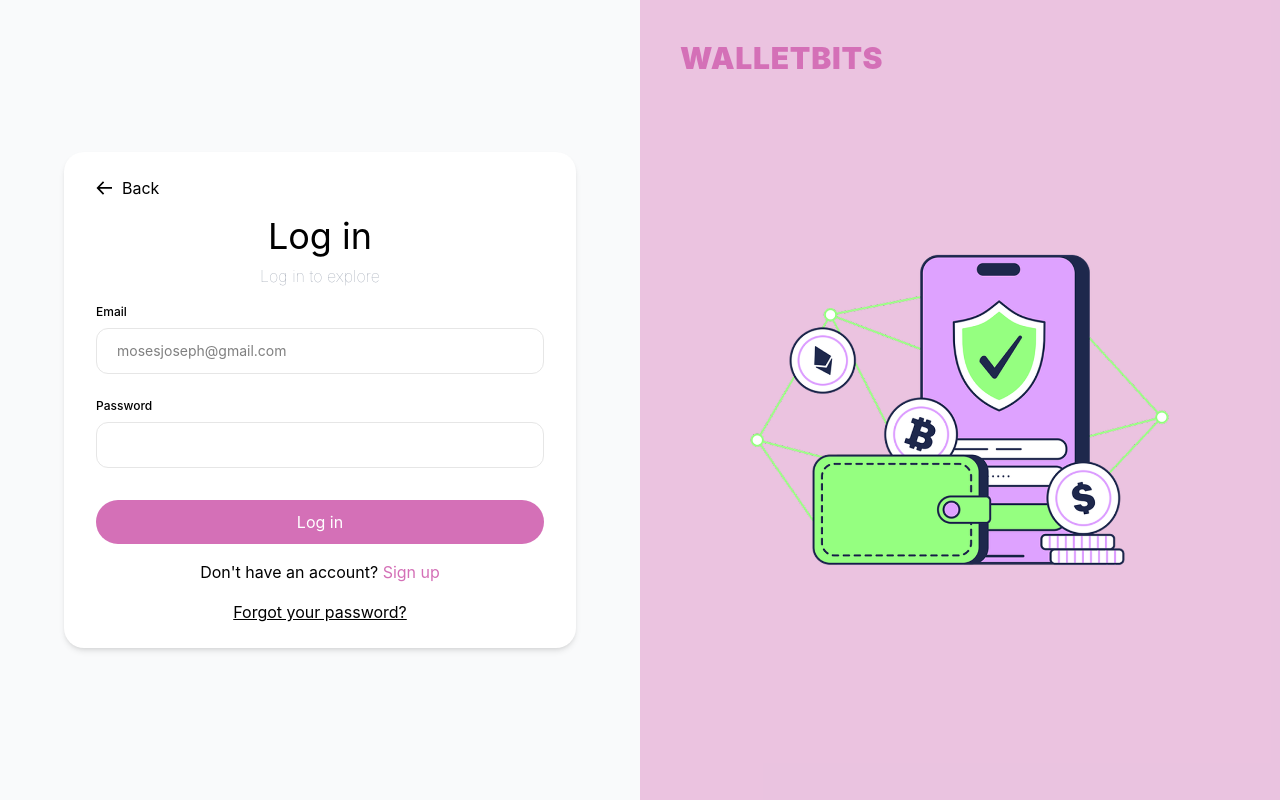
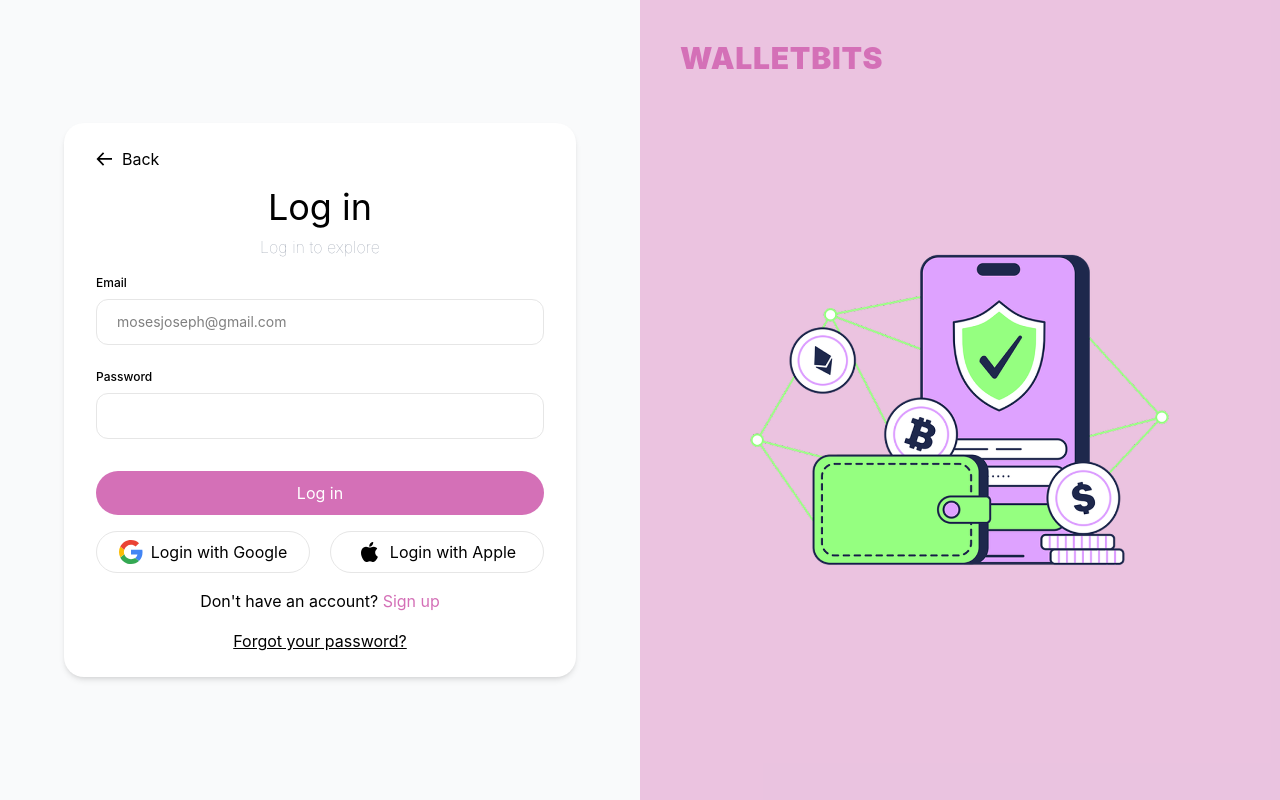
Before and after one commit to onisodumeya/walletbits-app, a React (Vite) app: page /sign-in in a window 1280 px wide. Built offline with nearby package versions, Linux system fonts and the light colour scheme.

Commit message:
Sign in page update

```diff
--- a/src/components/AuthForm.jsx
+++ b/src/components/AuthForm.jsx
@@ -3,7 +3,7 @@ import { Link } from "react-router-dom"
 import { useRef, useEffect } from 'react'
 import { gsap } from 'gsap/all'
 
-export const AuthForm = ({ method, heading, subHeading, inputs, buttonText, buttonLink, hasAccount = false, noAccount = false, forgotPassword = false, extra, text, click}) => {
+export const AuthForm = ({ method, heading, subHeading, inputs, buttonText, buttonLink, hasAccount = false, noAccount = false, forgotPassword = false, extra, text, extraButtons, click}) => {
 
     const formRef = useRef(null);
 
@@ -44,6 +44,10 @@ export const AuthForm = ({ method, heading, subHeading, inputs, buttonText, butt
                 </button>
             </Link>
 
+            <div className='flex flex-col md:flex-row justify-between items-center w-full gap-5'>
+                {extraButtons}
+            </div>
+
             {hasAccount && <p>Already have an account?{" "}<Link to='/sign-in' className="text-[#D470B7]">Login</Link></p>}
             {noAccount && <p>Don't have an account?{" "}<Link to='/register' className="text-[#D470B7]">Sign up</Link></p>}
             {forgotPassword && <Link to='/forgot-password'><u>Forgot your password?</u></Link>}
--- a/src/pages/SignIn.jsx
+++ b/src/pages/SignIn.jsx
@@ -1,5 +1,7 @@
 import ImageBg from '../components/AuthImageBg.jsx'
 import Modal from '../components/Modals.jsx'
+import Google from '../assets/svgs/google.svg'
+import Apple from '../assets/svgs/apple.svg'
 
 import { Link } from 'react-router-dom';
 import {AuthForm, Input} from '../components/AuthForm.jsx'
@@ -63,6 +65,19 @@ function SignIn(){
 
                     buttonText = "Log in"
 
+                    extraButtons={
+                        <>
+                            <button className='flex gap-2 border border-[#E6E6E6] rounded-full py-2 w-full justify-center cursor-pointer hover:border-black transition duration-300'>
+                                    <img src={Google} alt="" />
+                                    <p>Login with Google</p>
+                                </button>
+                            <button className='flex gap-2 border border-[#E6E6E6] rounded-full py-2 w-full justify-center cursor-pointer hover:border-black transition duration-300'>
+                                    <img src={Apple} alt="" />
+                                    <p>Login with Apple</p>
+                                </button>
+                        </>
+                    }
+
                     // buttonLink = {}
 
                     noAccount = {true}
```
